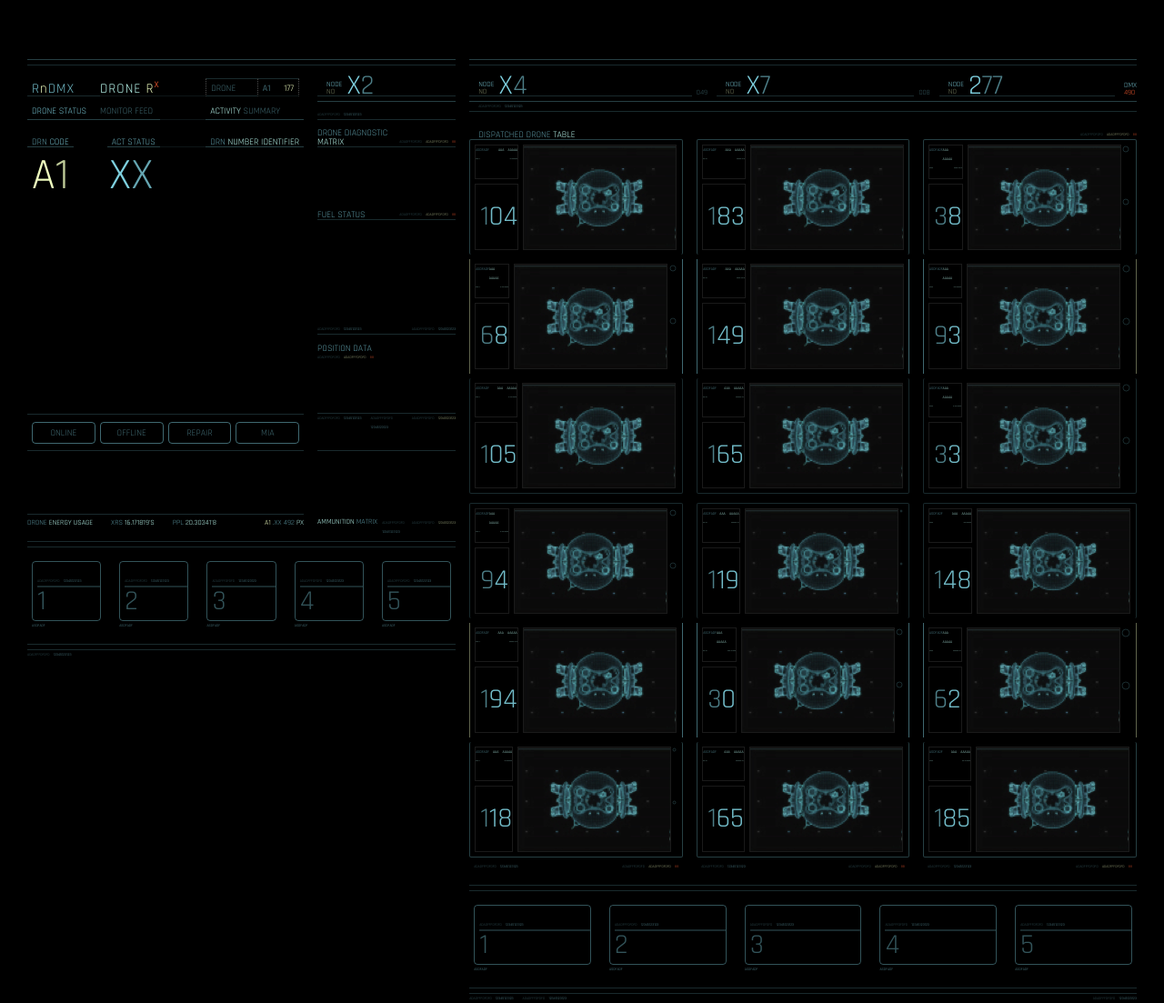
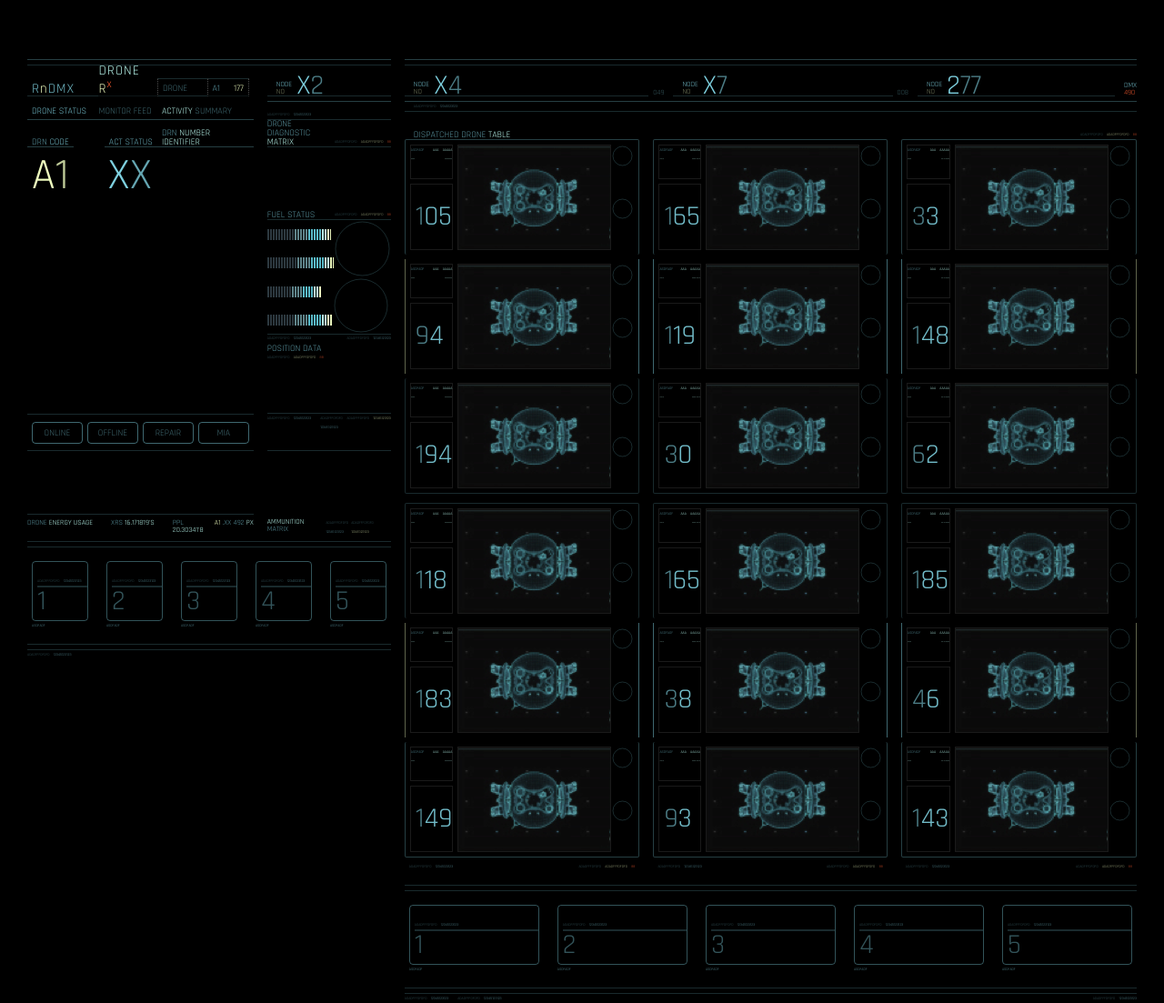
Before and after one commit to loooog/ui-oblivion, a website: page app/index.html in a window 1280 px wide. Shown: the whole page at 91% size. Drawn offline with nearby package versions, Linux system fonts and the light colour scheme; some packages are replaced by stand-ins of ours; files that its build step writes are made by us from their sources.

Commit message:
implemented fuel status

```diff
--- a/app/index.html
+++ b/app/index.html
@@ -74,6 +74,7 @@
     <script src="scripts/directives/dispatcheddrone.js"></script>
     <script src="scripts/directives/modelviewer.js"></script>
     <script src="scripts/directives/vizcircular.js"></script>
+    <script src="scripts/directives/vizfuel.js"></script>
     <!-- endbuild -->
   </body>
   </html>
--- a/app/scripts/directives/modelviewer.js
+++ b/app/scripts/directives/modelviewer.js
@@ -43,8 +43,8 @@
 
           // var mesh = new THREE.Mesh( object, new THREE.MeshBasicMaterial({wireframe: false, color:'rgb(126,208,223'}));
           scene.add(mesh);
-          scope.animate();
-          // scope.render();
+          // scope.animate();
+          scope.render();
         })
 
 
--- a/app/scripts/directives/vizcircular.js
+++ b/app/scripts/directives/vizcircular.js
@@ -9,7 +9,6 @@
 angular.module('oblivionApp')
   .directive('vizCircular', function () {
     return {
-      templateUrl: 'views/vizCircular.html',
       restrict: 'E',
       link: function postLink(scope, element, attrs) {
       	var minDimension = element.width() < element.height() ? element.width() : element.height();
--- /dev/null
+++ b/app/scripts/directives/vizfuel.js
@@ -0,0 +1,52 @@
+'use strict';
+
+/**
+ * @ngdoc directive
+ * @name oblivionApp.directive:vizFuel
+ * @description
+ * # vizFuel
+ */
+ angular.module('oblivionApp')
+ .directive('vizFuel', function () {
+  return {
+      restrict: 'E',
+      link: function postLink(scope, element, attrs) {
+
+      	var w = _.random(element.width()/2,element.width());
+      	var h = 12;
+      	var tickWidth = 3;
+      	var padding = 1;
+      	var dataset = _.range(w/(tickWidth));
+      	var svg = d3.select(element[0]).append('svg')
+          .attr({
+               width: w,
+               height: h
+         });
+
+          svg.selectAll('rect')
+          .data(dataset)
+          .enter()
+          .append('rect')
+          .attr({
+              x: function(d, i) { return i * tickWidth; },
+              y: 0,
+              height: h,
+              width: tickWidth - padding,
+              fill: function(d, i) {
+                   if(i <= dataset.length * .4) {
+                        return "rgb(45,57,64)";
+                  } else if(i <= dataset.length * .6) {
+                        return "rgb(95,132,138)"
+                  } else if(i <= dataset.length * .8) {
+                        return "rgb(90,186,201)"
+                  } else if(i <= dataset.length * .9) {
+                        return "rgb(188,245,235)"
+                  } else {
+                        return "rgb(236,248,191)"
+                  }
+            }
+      });
+
+    }
+};
+});
--- a/app/styles/_directives.scss
+++ b/app/styles/_directives.scss
@@ -83,6 +83,12 @@ viz-circular {
 	}
 }
 
+viz-fuel {
+	@extend .horizontal;
+	@extend .flex-1;
+	@extend .align-middle;
+}
+
 diagnostic-matrix {
 }
 
--- a/app/views/fuelStatus.html
+++ b/app/views/fuelStatus.html
@@ -4,7 +4,22 @@
 </div>
 
 <div class="vertical height-125">
-	<div class="flex-1"></div>
+	<div class="vertical flex-1">
+		<div class="horizontal flex-1">
+			<div class="vertical flex-1">
+				<viz-fuel></viz-fuel>
+				<viz-fuel></viz-fuel>
+			</div>
+			<viz-circular></viz-circular>
+		</div>
+		<div class="horizontal flex-1">
+			<div class="vertical flex-1">
+				<viz-fuel></viz-fuel>
+				<viz-fuel></viz-fuel>
+			</div>
+			<viz-circular></viz-circular>
+		</div>
+	</div>
 	<div class="horizontal">
 		<random-text class="flex-1" type="1"></random-text>
 		<random-text type="1"></random-text>
```
Also changed, not shown: test/spec/directives/vizfuel.js (added, +20 -0 lines), app/views/vizCircular.html (deleted).
